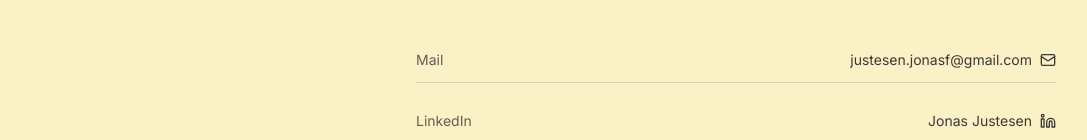
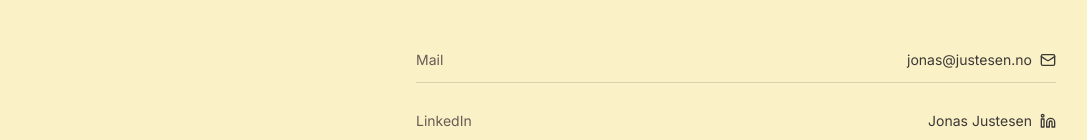
Before and after one commit to jonasjus/portfolio-website, a Next.js app: page /portfolio in a window 1280 px wide. Shown: the part 2918-3058 px from the top of the page, without its empty margins (96-1183 px from the left). Built offline with nearby package versions, Linux system fonts and the light colour scheme; no server answers.

Commit message:
Changed contact info to new mail

```diff
--- a/components/contact.tsx
+++ b/components/contact.tsx
@@ -46,7 +46,7 @@ export function Contact() {
                 className="bg-primary text-primary-foreground hover:bg-primary/90 transition-all duration-300"
                 asChild
               >
-                <a href="mailto:justesen.jonasf@gmail.com">Contact</a>
+                <a href="mailto:jonas@justesen.no">Contact</a>
               </Button>
             </motion.div>
 
@@ -60,10 +60,10 @@ export function Contact() {
               <div className="flex items-center justify-between py-3 border-b border-border/50">
                 <span className="text-sm text-muted-foreground">Mail</span>
                 <a
-                  href="mailto:justesen.jonasf@gmail.com"
+                  href="mailto:jonas@justesen.no"
                   className="text-sm text-foreground hover:text-primary transition-colors duration-300 flex items-center gap-2"
                 >
-                  justesen.jonasf@gmail.com
+                  jonas@justesen.no
                   <Mail className="w-4 h-4" />
                 </a>
               </div>
```
